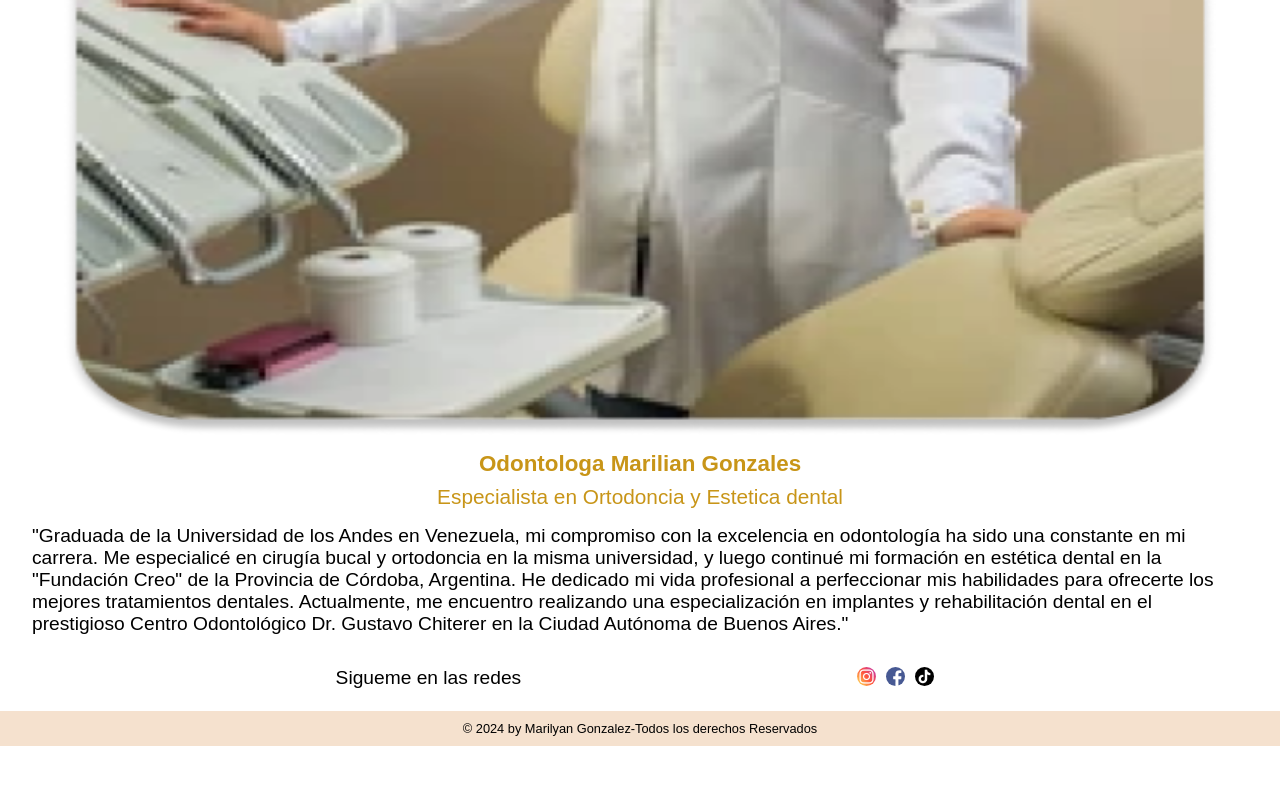
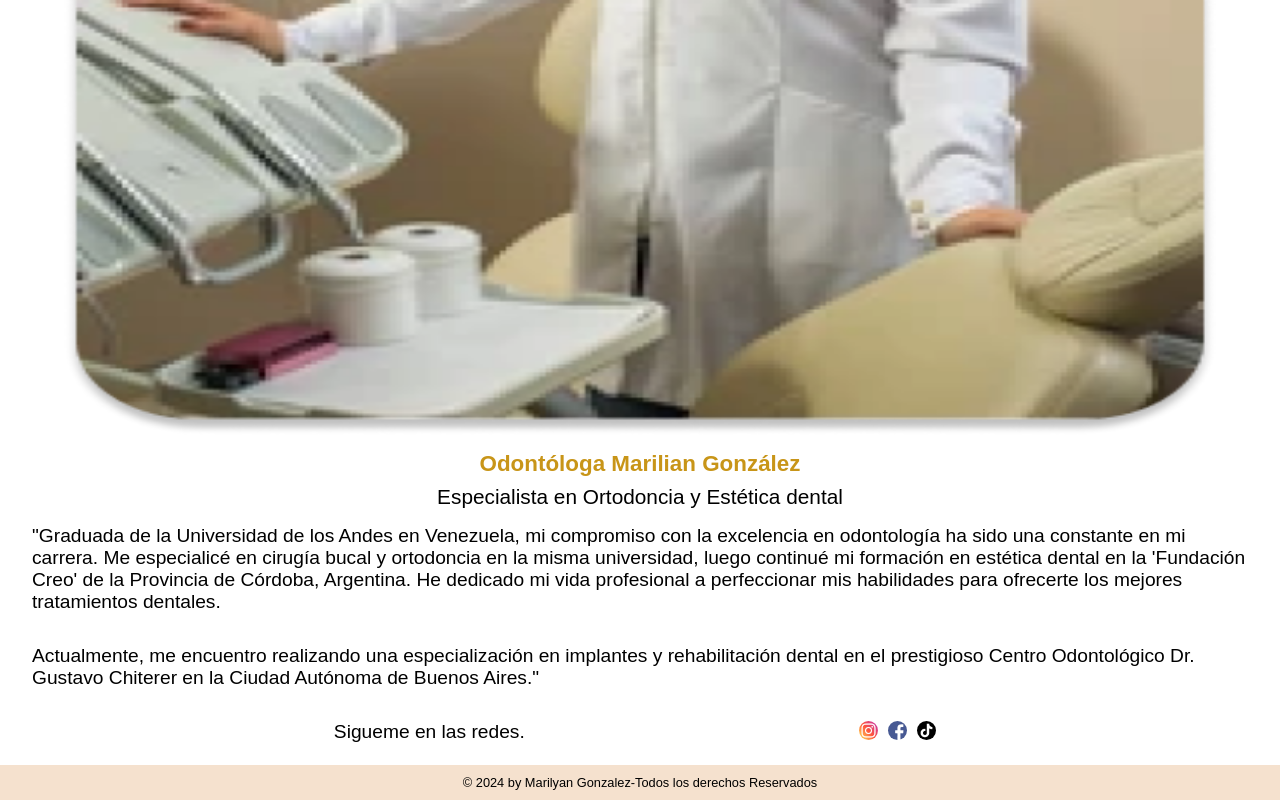
Before and after one commit to HouMengZambrano/proyectoOdontologia, a React (Vite) app in the folder odontologia_marilian_gonzalez/: page /sobremi in a window 1280 px wide. Shown: the part 725-1525 px from the top of the page. Before the commit the page ends 1471 px from the top, so only its background shows below. Built offline with nearby package versions, Linux system fonts and the light colour scheme.

Commit message:
modified some grammar mistakes in the about me page

```diff
--- a/odontologia_marilian_gonzalez/src/SobreMi.tsx
+++ b/odontologia_marilian_gonzalez/src/SobreMi.tsx
@@ -11,10 +11,13 @@ export const SobreMi = () => {
     <div className='sobreMi'>
     <div className ='sobreMiArticle'>
       <img src={sobreMiImg} alt ="sobremiImg"></img>
-      <h3>Odontologa Marilian Gonzales</h3>
-      <h4>Especialista en Ortodoncia y Estetica dental</h4>
+      <h3>Odontóloga Marilian González</h3>
+      <h4>Especialista en Ortodoncia y Estética dental</h4>
       <p>
-      "Graduada de la Universidad de los Andes en Venezuela, mi compromiso con la excelencia en odontología ha sido una constante en mi carrera. Me especialicé en cirugía bucal y ortodoncia en la misma universidad, y luego continué mi formación en estética dental en la "Fundación Creo" de la Provincia de Córdoba, Argentina. He dedicado mi vida profesional a perfeccionar mis habilidades para ofrecerte los mejores tratamientos dentales. Actualmente, me encuentro realizando una especialización en implantes y rehabilitación dental en el prestigioso Centro Odontológico Dr. Gustavo Chiterer en la Ciudad Autónoma de Buenos Aires."
+      "Graduada de la Universidad de los Andes en Venezuela, mi compromiso con la excelencia en odontología ha sido una constante en mi carrera. Me especialicé en cirugía bucal y ortodoncia en la misma universidad, luego continué mi formación en estética dental en la 'Fundación Creo' de la Provincia de Córdoba, Argentina. He dedicado mi vida profesional a perfeccionar mis habilidades para ofrecerte los mejores tratamientos dentales.
+      </p>
+      <p>
+      Actualmente, me encuentro realizando una especialización en implantes y rehabilitación dental en el prestigioso Centro Odontológico Dr. Gustavo Chiterer en la Ciudad Autónoma de Buenos Aires."
       </p>
     </div>
     </div>
--- a/odontologia_marilian_gonzalez/src/components/Footer.tsx
+++ b/odontologia_marilian_gonzalez/src/components/Footer.tsx
@@ -9,7 +9,7 @@ const Footer = () => {
   return (
     <div className='footer'>
         <div className='socialMedia'>
-            <span>Sigueme en las redes</span>
+            <span>Sigueme en las redes.</span>
             <span className='socialIcons'>
             <a href="https://www.instagram.com/odmariliangonzalez/" target="_blank" rel="noopener noreferrer">
              <img src={instagramLogo} alt='instagram logo'></img>
--- a/odontologia_marilian_gonzalez/src/sytles/SobreMi.css
+++ b/odontologia_marilian_gonzalez/src/sytles/SobreMi.css
@@ -17,14 +17,13 @@
 
 .sobreMiArticle h3{
 font-size: 1.4rem;
-font-weight: bolder;
+font-weight: bold;
 color: #C89518;
 }
 
 .sobreMi h4{
     font-size: 1.3rem;
     font-weight: lighter;
-    color:#C89518;
 }
 
 .sobreMiArticle p{
```
